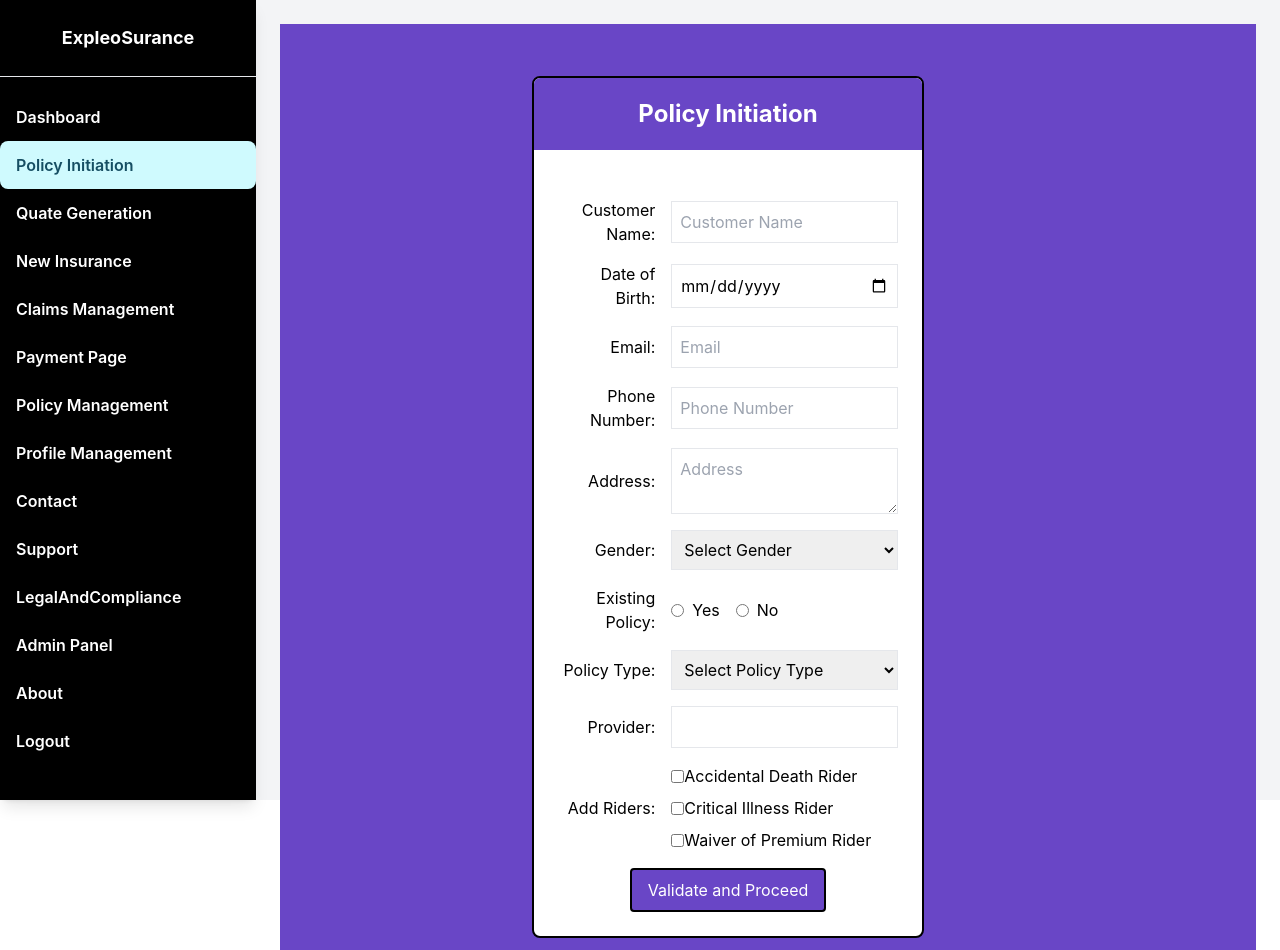
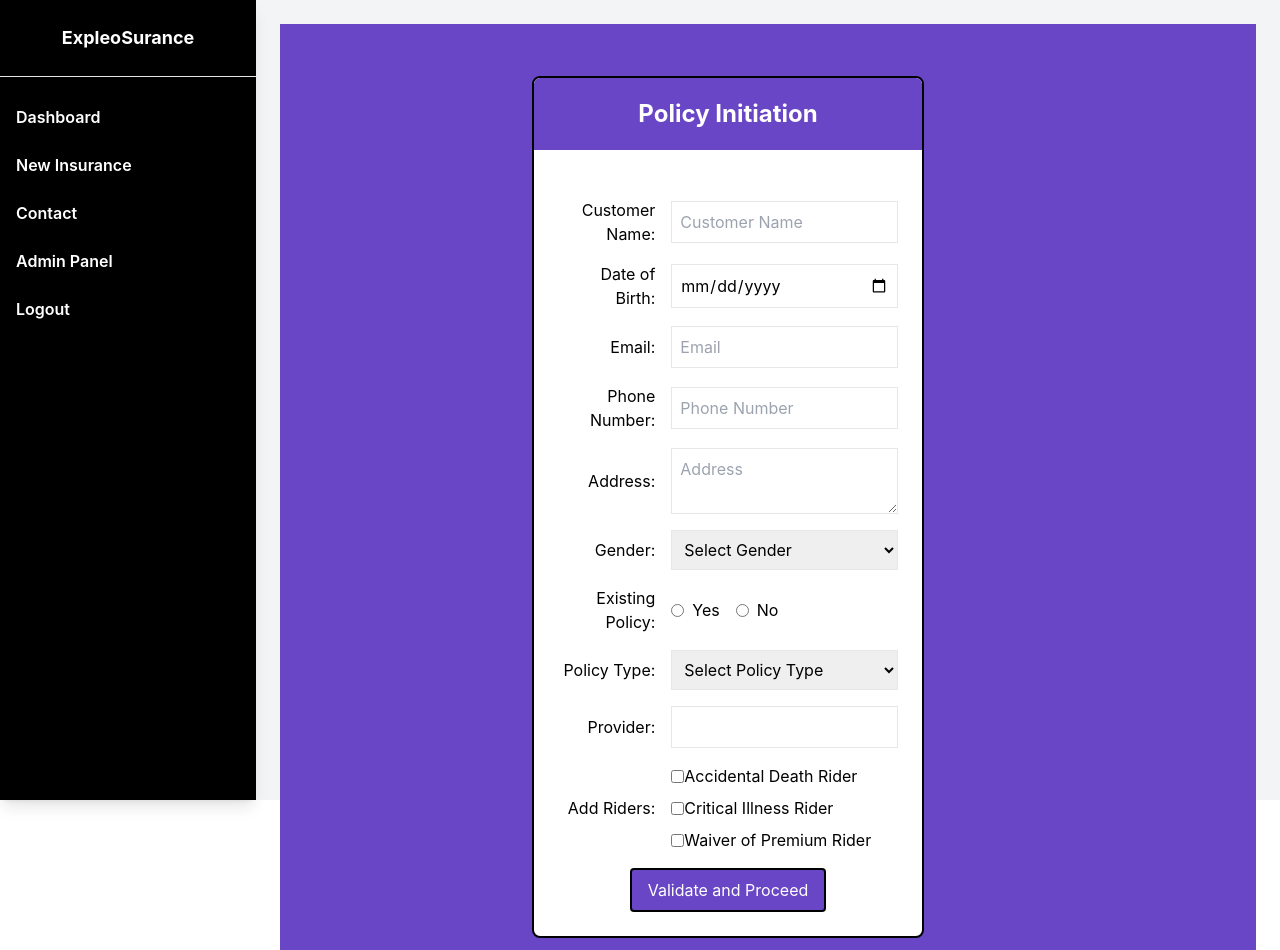
Before and after one commit to testerintelligent/expAppsurance, a React (Create React App) app in the folder Client/: page /validateUser in a window 1280 px wide. Built offline with nearby package versions, Linux system fonts and the light colour scheme.

Commit message:
pages changes

```diff
--- a/Client/src/layout/sidebar.js
+++ b/Client/src/layout/sidebar.js
@@ -30,7 +30,7 @@ const Sidebar = () => {
                 Dashboard
               </NavLink>
             </li>
-            <li>
+            {/* <li>
               <NavLink
                 to="/validateUser"
                 className={({ isActive }) =>
@@ -41,9 +41,9 @@ const Sidebar = () => {
               >
                 Policy Initiation
               </NavLink>
-            </li>
+            </li> */}
 
-            <li>
+            {/* <li>
               <NavLink
                 to="/quateGeneration"
                 className={({ isActive }) =>
@@ -54,7 +54,7 @@ const Sidebar = () => {
               >
                 Quate Generation
               </NavLink>
-            </li>
+            </li> */}
 
             <li>
               <NavLink
@@ -68,7 +68,7 @@ const Sidebar = () => {
                 New Insurance
               </NavLink>
             </li>
-            <li>
+            {/* <li>
               <NavLink
                 to="/claimsManagement"
                 className={({ isActive }) =>
@@ -79,8 +79,8 @@ const Sidebar = () => {
               >
                 Claims Management
               </NavLink>
-            </li>
-            <li>
+            </li> */}
+            {/* <li>
               <NavLink
                 to="/paymentPage"
                 className={({ isActive }) =>
@@ -91,8 +91,8 @@ const Sidebar = () => {
               >
                 Payment Page
               </NavLink>
-            </li>
-            <li>
+            </li> */}
+            {/* <li>
               <NavLink
                 to="/policyManagement"
                 className={({ isActive }) =>
@@ -103,8 +103,8 @@ const Sidebar = () => {
               >
                 Policy Management
               </NavLink>
-            </li>
-            <li>
+            </li> */}
+            {/* <li>
               <NavLink
                 to="/profileManagement"
                 className={({ isActive }) =>
@@ -115,7 +115,7 @@ const Sidebar = () => {
               >
                 Profile Management
               </NavLink>
-            </li>
+            </li> */}
             <li>
               <NavLink
                 to="/contact"
@@ -128,7 +128,7 @@ const Sidebar = () => {
                 Contact
               </NavLink>
             </li>
-            <li>
+            {/* <li>
               <NavLink
                 to="/support"
                 className={({ isActive }) =>
@@ -139,8 +139,8 @@ const Sidebar = () => {
               >
                 Support
               </NavLink>
-            </li>
-            <li>
+            </li> */}
+            {/* <li>
               <NavLink
                 to="/legalAndcompliance"
                 className={({ isActive }) =>
@@ -151,7 +151,7 @@ const Sidebar = () => {
               >
                 LegalAndCompliance
               </NavLink>
-            </li>
+            </li> */}
             <li>
               <NavLink
                 to="/adminPanel"
@@ -164,7 +164,7 @@ const Sidebar = () => {
                 Admin Panel
               </NavLink>
             </li>
-            <li>
+            {/* <li>
               <NavLink
                 to="/about"
                 className={({ isActive }) =>
@@ -175,7 +175,7 @@ const Sidebar = () => {
               >
                 About
               </NavLink>
-            </li>
+            </li> */}
             <li>
               <div className="px-4 py-3 hover:bg-cyan-50 flex items-center hover:text-cyan-900 text-white font-semibold rounded-lg mb-5">
                 <button className="w-64 text-left h-6" onClick={handleLogout}>Logout</button>
```
